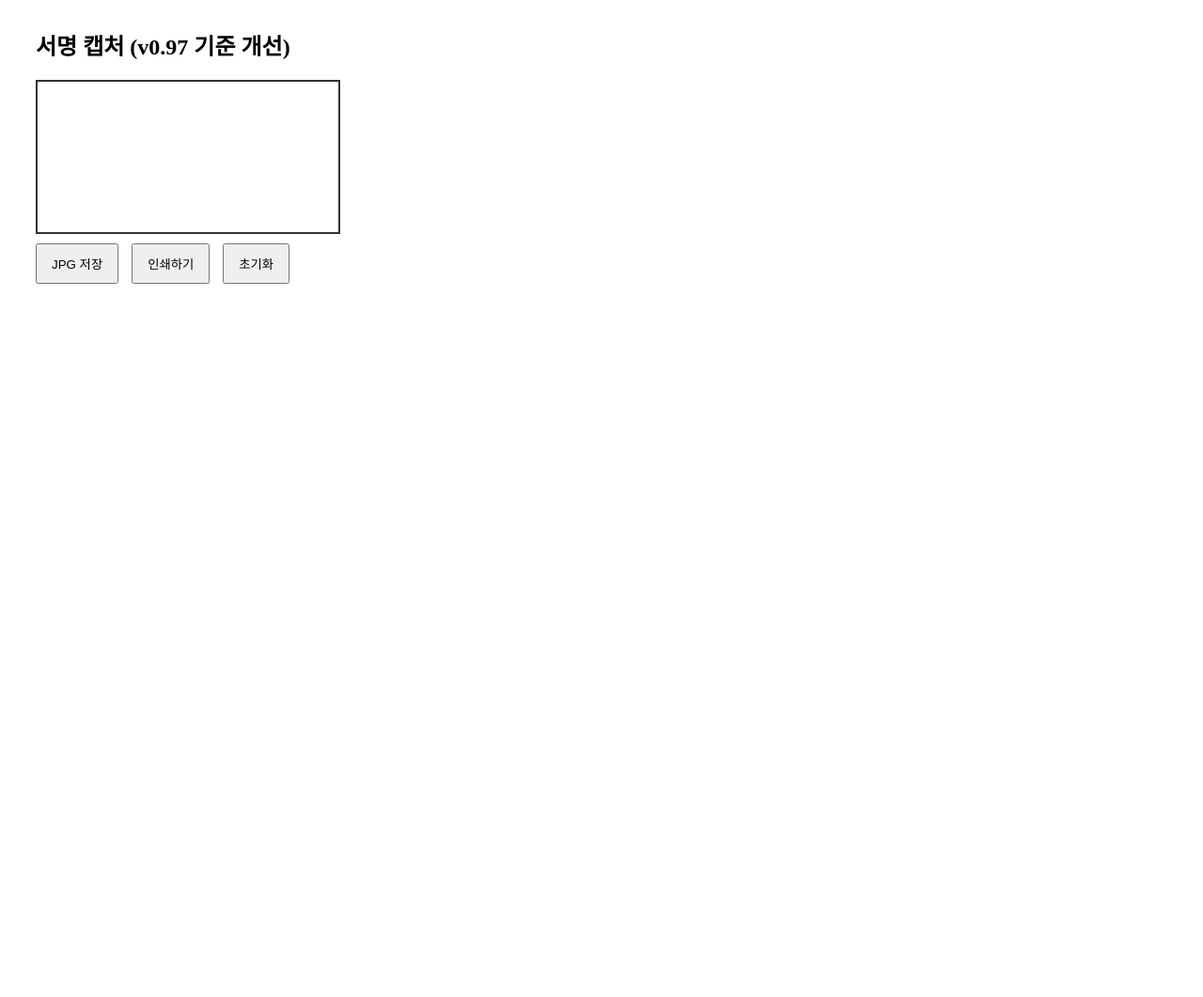
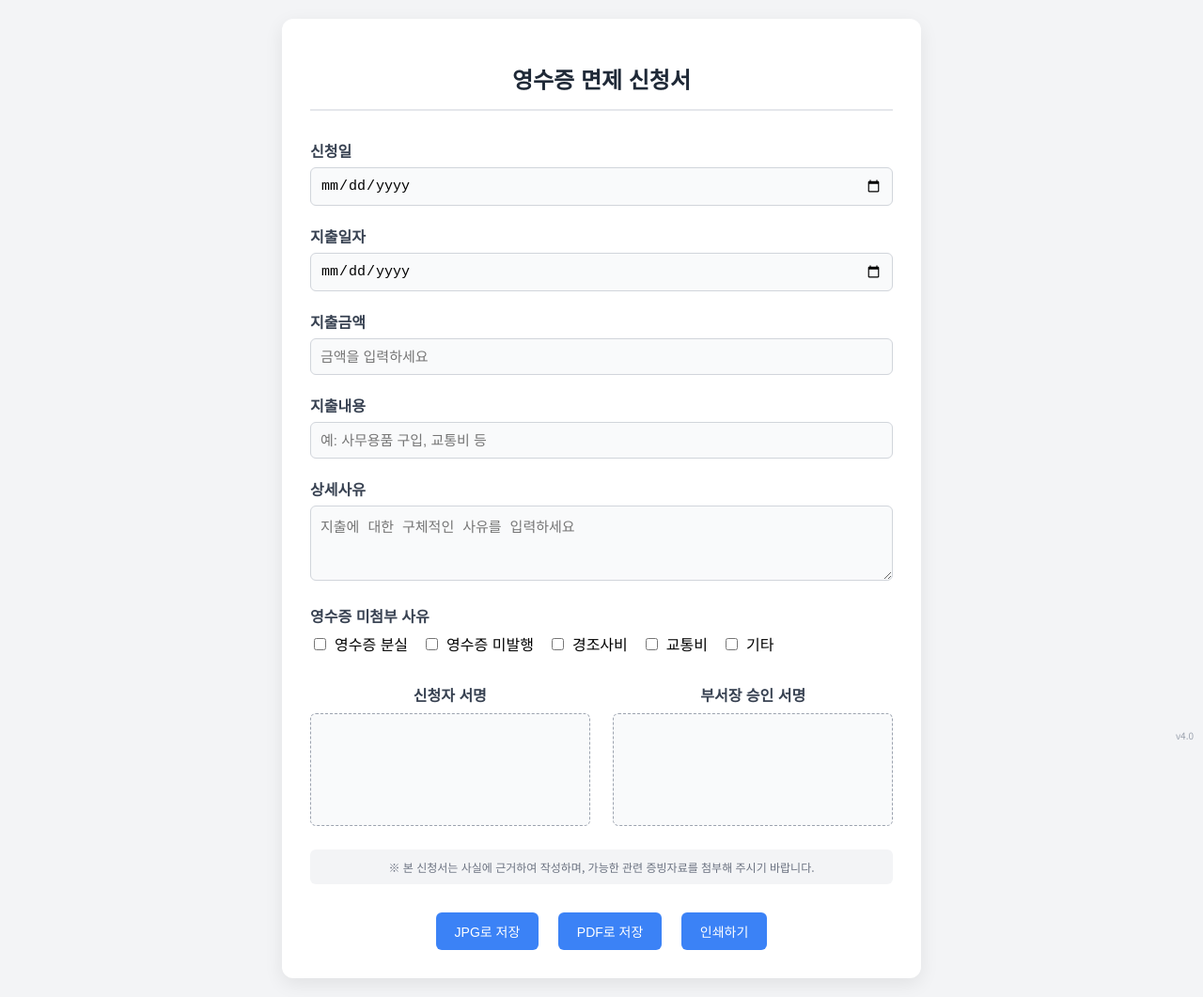
Before and after one commit to Seoyoungdal/church_expense_form, a plain HTML site: page index.html in a window 1280 px wide. Shown: the whole page at 94% size. Before the commit the page ends 800 px from the top, so only its background shows below. Drawn offline with nearby package versions, Linux system fonts and the light colour scheme.

Commit message:
Update index.html

```diff
--- a/index.html
+++ b/index.html
@@ -1,84 +1,184 @@
 <!DOCTYPE html>
 <html lang="ko">
 <head>
-  <meta charset="UTF-8">
-  <title>서명 입력 v0.97 수정</title>
+  <meta charset="UTF-8" />
+  <meta name="viewport" content="width=device-width, initial-scale=1.0" />
+  <title>영수증 면제 신청서</title>
+  <link href="https://fonts.googleapis.com/css2?family=Noto+Sans+KR&display=swap" rel="stylesheet" />
   <style>
-    #container {
-      margin: 30px;
+    * {
+      box-sizing: border-box;
     }
-    #signatureCanvas {
-      border: 2px solid #333;
+    body {
+      font-family: 'Noto Sans KR', sans-serif;
+      background-color: #f3f4f6;
+      margin: 0;
+      padding: 20px;
+    }
+    .form-wrapper {
+      max-width: 680px;
+      margin: 0 auto;
+      background-color: #fff;
+      padding: 30px;
+      border-radius: 12px;
+      box-shadow: 0 6px 20px rgba(0, 0, 0, 0.08);
+    }
+    h1 {
+      text-align: center;
+      font-size: 24px;
+      color: #1f2937;
+      border-bottom: 2px solid #e5e7eb;
+      padding-bottom: 15px;
+      margin-bottom: 30px;
+    }
+    .form-row {
+      margin-bottom: 20px;
+    }
+    label {
       display: block;
-      margin-bottom: 10px;
-      touch-action: none;
+      font-weight: bold;
+      margin-bottom: 6px;
+      color: #374151;
     }
-    #actions {
-      margin-top: 10px;
+    input[type="text"],
+    input[type="date"],
+    textarea {
+      width: 100%;
+      padding: 10px;
+      font-size: 15px;
+      border: 1px solid #d1d5db;
+      border-radius: 6px;
+      background-color: #f9fafb;
     }
-    button {
-      margin-right: 10px;
-      padding: 10px 15px;
+    textarea {
+      resize: vertical;
+      min-height: 80px;
+    }
+    .checkbox-group {
+      display: flex;
+      flex-wrap: wrap;
+      gap: 15px;
+    }
+    .checkbox-item {
+      display: flex;
+      align-items: center;
+      gap: 6px;
+    }
+    .signature-section {
+      display: flex;
+      justify-content: space-between;
+      margin-top: 30px;
+      gap: 20px;
+    }
+    .signature-box {
+      width: 48%;
+      text-align: center;
+    }
+    .signature-pad {
+      border: 1px dashed #9ca3af;
+      height: 120px;
+      margin-top: 8px;
+      border-radius: 6px;
+      background-color: #f9fafb;
+    }
+    .note {
+      margin-top: 25px;
+      font-size: 12px;
+      color: #6b7280;
+      text-align: center;
+      background-color: #f3f4f6;
+      padding: 10px;
+      border-radius: 6px;
+    }
+    .actions {
+      text-align: center;
+      margin-top: 30px;
+    }
+    .actions button {
+      background-color: #3b82f6;
+      color: white;
+      border: none;
+      padding: 10px 20px;
+      font-size: 14px;
+      border-radius: 6px;
+      cursor: pointer;
+      margin: 0 8px;
+      transition: background 0.3s;
+    }
+    .actions button:hover {
+      background-color: #2563eb;
+    }
+    .version {
+      font-size: 10px;
+      color: #9ca3af;
+      position: fixed;
+      bottom: 10px;
+      right: 10px;
     }
   </style>
 </head>
 <body>
-  <div id="container">
-    <h2>서명 캡처 (v0.97 기준 개선)</h2>
-    <canvas id="signatureCanvas" width="320" height="160"></canvas>
-    <div id="actions">
-      <button id="saveJPG">JPG 저장</button>
-      <button onclick="window.print()">인쇄하기</button>
-      <button id="clear">초기화</button>
+  <div class="form-wrapper">
+    <h1>영수증 면제 신청서</h1>
+
+    <div class="form-row">
+      <label>신청일</label>
+      <input type="date" />
     </div>
+
+    <div class="form-row">
+      <label>지출일자</label>
+      <input type="date" />
+    </div>
+
+    <div class="form-row">
+      <label>지출금액</label>
+      <input type="text" placeholder="금액을 입력하세요" />
+    </div>
+
+    <div class="form-row">
+      <label>지출내용</label>
+      <input type="text" placeholder="예: 사무용품 구입, 교통비 등" />
+    </div>
+
+    <div class="form-row">
+      <label>상세사유</label>
+      <textarea placeholder="지출에 대한 구체적인 사유를 입력하세요"></textarea>
+    </div>
+
+    <div class="form-row">
+      <label>영수증 미첨부 사유</label>
+      <div class="checkbox-group">
+        <div class="checkbox-item"><input type="checkbox" /> <span>영수증 분실</span></div>
+        <div class="checkbox-item"><input type="checkbox" /> <span>영수증 미발행</span></div>
+        <div class="checkbox-item"><input type="checkbox" /> <span>경조사비</span></div>
+        <div class="checkbox-item"><input type="checkbox" /> <span>교통비</span></div>
+        <div class="checkbox-item"><input type="checkbox" /> <span>기타</span></div>
+      </div>
+    </div>
+
+    <div class="signature-section">
+      <div class="signature-box">
+        <label>신청자 서명</label>
+        <div class="signature-pad"></div>
+      </div>
+      <div class="signature-box">
+        <label>부서장 승인 서명</label>
+        <div class="signature-pad"></div>
+      </div>
+    </div>
+
+    <div class="note">
+      ※ 본 신청서는 사실에 근거하여 작성하며, 가능한 관련 증빙자료를 첨부해 주시기 바랍니다.
+    </div>
+
+    <div class="actions">
+      <button>JPG로 저장</button>
+      <button>PDF로 저장</button>
+      <button>인쇄하기</button>
+    </div>
+
+    <div class="version">v4.0</div>
   </div>
-
-  <script>
-    const canvas = document.getElementById("signatureCanvas");
-    const ctx = canvas.getContext("2d");
-    let drawing = false;
-
-    function getPos(evt) {
-      const rect = canvas.getBoundingClientRect();
-      const clientX = evt.clientX || evt.touches[0].clientX;
-      const clientY = evt.clientY || evt.touches[0].clientY;
-      return {
-        x: clientX - rect.left,
-        y: clientY - rect.top
-      };
-    }
-
-    canvas.addEventListener("pointerdown", e => {
-      drawing = true;
-      const pos = getPos(e);
-      ctx.beginPath();
-      ctx.moveTo(pos.x, pos.y);
-    });
-
-    canvas.addEventListener("pointermove", e => {
-      if (!drawing) return;
-      const pos = getPos(e);
-      ctx.lineTo(pos.x, pos.y);
-      ctx.stroke();
-    });
-
-    canvas.addEventListener("pointerup", () => drawing = false);
-    canvas.addEventListener("pointerleave", () => drawing = false);
-
-    document.getElementById("clear").addEventListener("click", () => {
-      ctx.clearRect(0, 0, canvas.width, canvas.height);
-    });
-
-    document.getElementById("saveJPG").addEventListener("click", () => {
-      html2canvas(canvas).then(c => {
-        const link = document.createElement("a");
-        link.download = "signature.jpg";
-        link.href = c.toDataURL("image/jpeg");
-        link.click();
-      });
-    });
-  </script>
-
-  <script src="https://cdn.jsdelivr.net/npm/html2canvas@1.4.1/dist/html2canvas.min.js"></script>
 </body>
 </html>
```
